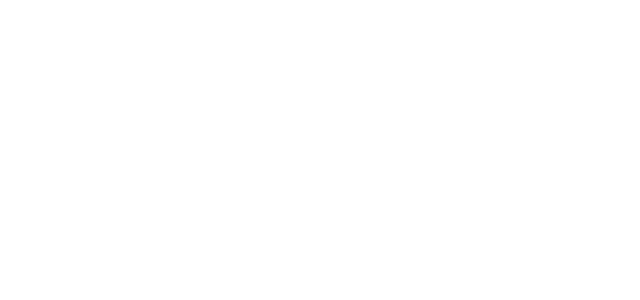
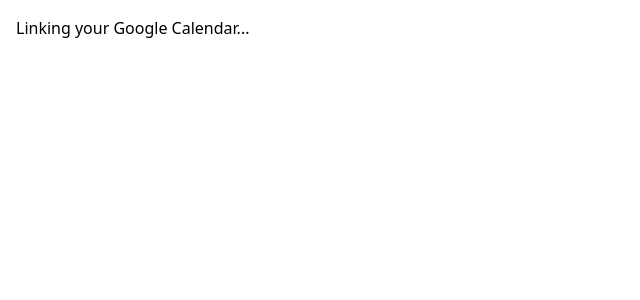
Before and after one commit to mayank543/CineMatch, a React (Vite) app in the folder client/: page /oauth-callback in a window 1280 px wide. Shown: the top 300 px of the page, without its empty margins (0-640 px from the left). Built offline with nearby package versions, Linux system fonts and the light colour scheme; no server answers.

Commit message:
color change

```diff
--- a/client/src/pages/OAuthCallback.jsx
+++ b/client/src/pages/OAuthCallback.jsx
@@ -40,7 +40,7 @@
   }, [getToken, navigate, user]);
 
   return (
-    <div className="text-white p-4">
+    <div className="text-black p-4">
       Linking your Google Calendar...
     </div>
   );
```
